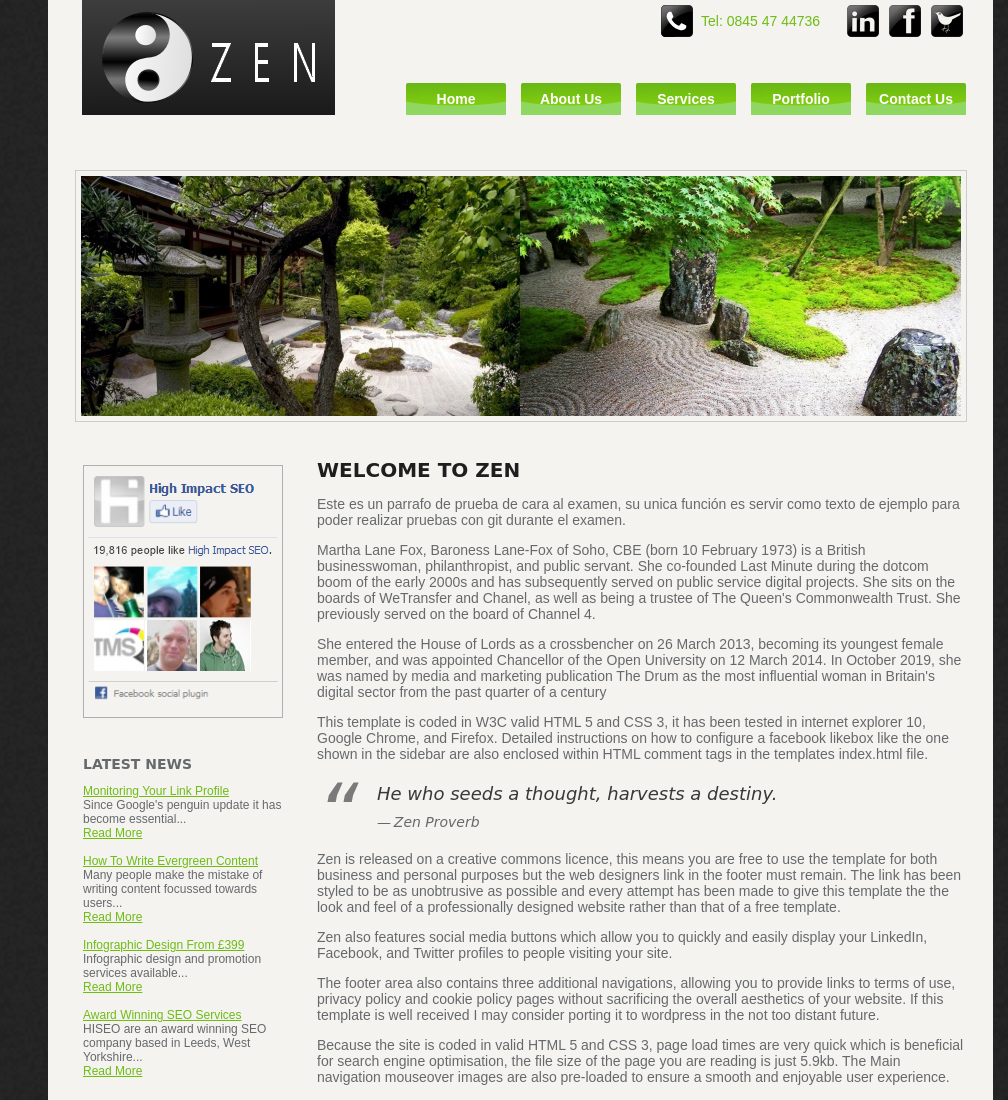
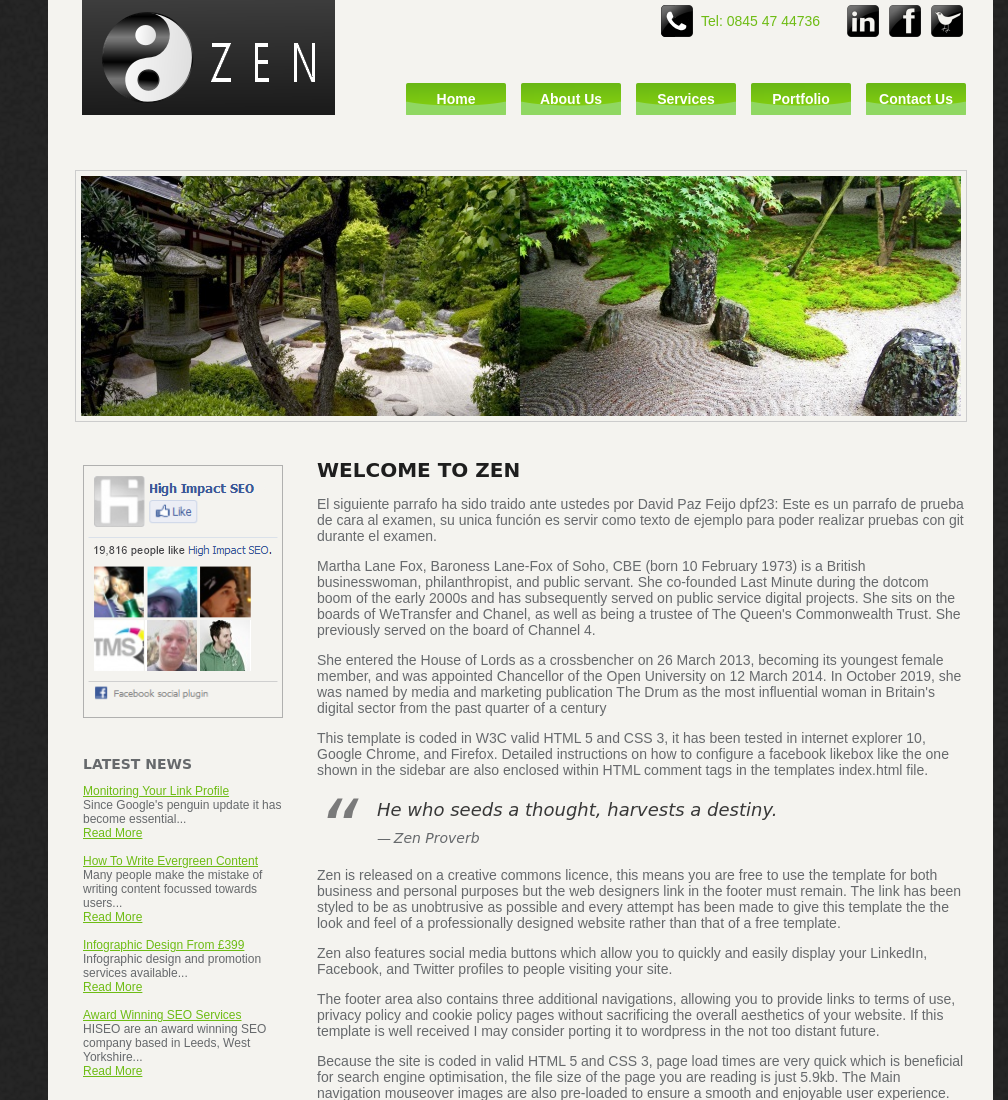
Before and after one commit to DavidPazFeijoo/goal-dpf23, a plain HTML site: page ZEN/index.html in a window 1280 px wide. Shown: the top 1100 px of the page, without its empty margins (272-1280 px from the left). Drawn offline with Linux system fonts and the light colour scheme; a web font is replaced by a local one.

Commit message:
Añadi una modificacion al inicio del primer parrafo de index.html dpf23

```diff
--- a/ZEN/index.html
+++ b/ZEN/index.html
@@ -35,7 +35,8 @@
 
 <div class="main">
 <h1>Welcome To ZEN</h1>
-<p>Este es un parrafo de prueba de cara al examen, su unica función es servir como texto de ejemplo para poder realizar pruebas con git durante el examen.</p>
+<p>El siguiente parrafo ha sido traido ante ustedes por David Paz Feijo dpf23:
+Este es un parrafo de prueba de cara al examen, su unica función es servir como texto de ejemplo para poder realizar pruebas con git durante el examen.</p>
 <p>Martha Lane Fox, Baroness Lane-Fox of Soho, CBE (born 10 February 1973) is a British businesswoman, philanthropist, and public servant. She co-founded Last Minute during the dotcom boom of the early 2000s and has subsequently served on public service digital projects. She sits on the boards of WeTransfer and Chanel, as well as being a trustee of The Queen's Commonwealth Trust. She previously served on the board of Channel 4.</p>
 <p>She entered the House of Lords as a crossbencher on 26 March 2013, becoming its youngest female member, and was appointed Chancellor of the Open University on 12 March 2014. In October 2019, she was named by media and marketing publication The Drum as the most influential woman in Britain's digital sector from the past quarter of a century</p>
 <p>This template is coded in W3C valid HTML 5 and CSS 3, it has been tested in internet explorer 10, Google Chrome, and Firefox. Detailed instructions on how to configure a facebook likebox like the one shown in the sidebar are also enclosed within HTML comment tags in the templates index.html file.</p>
```
